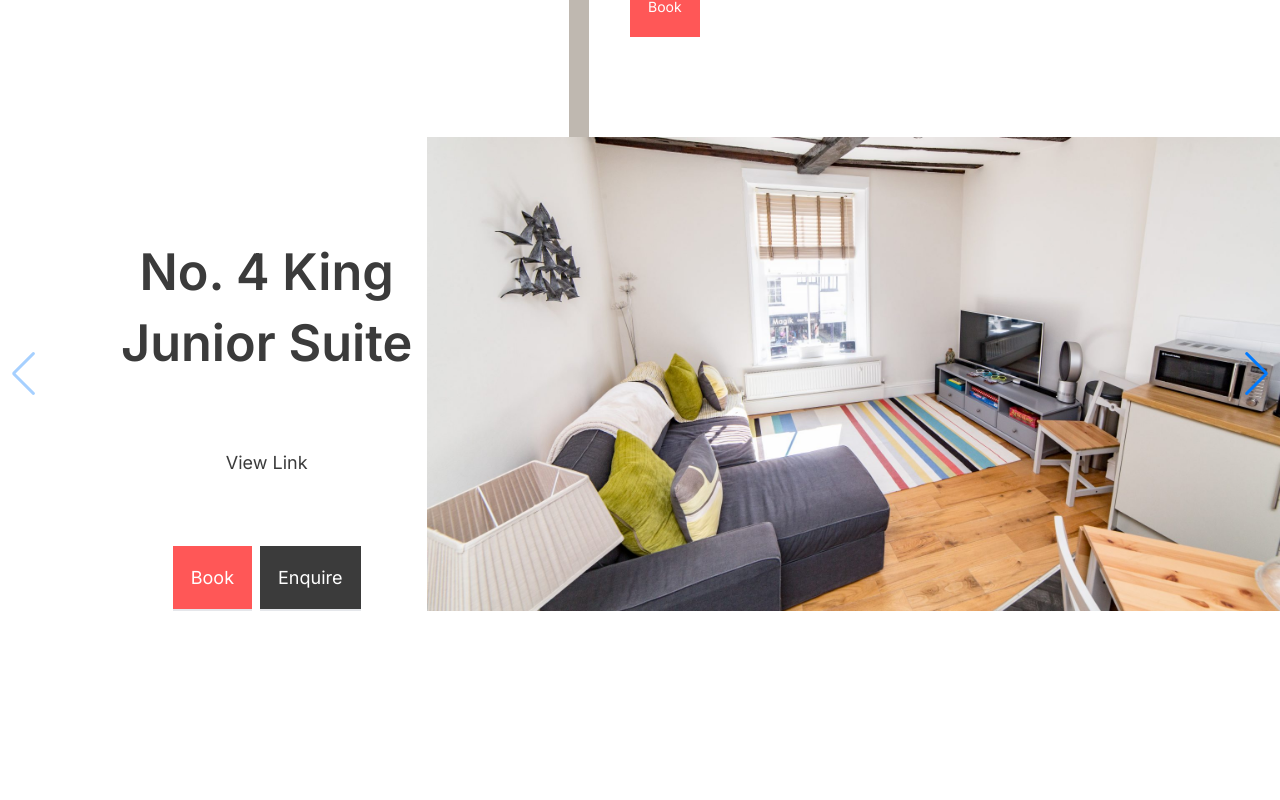
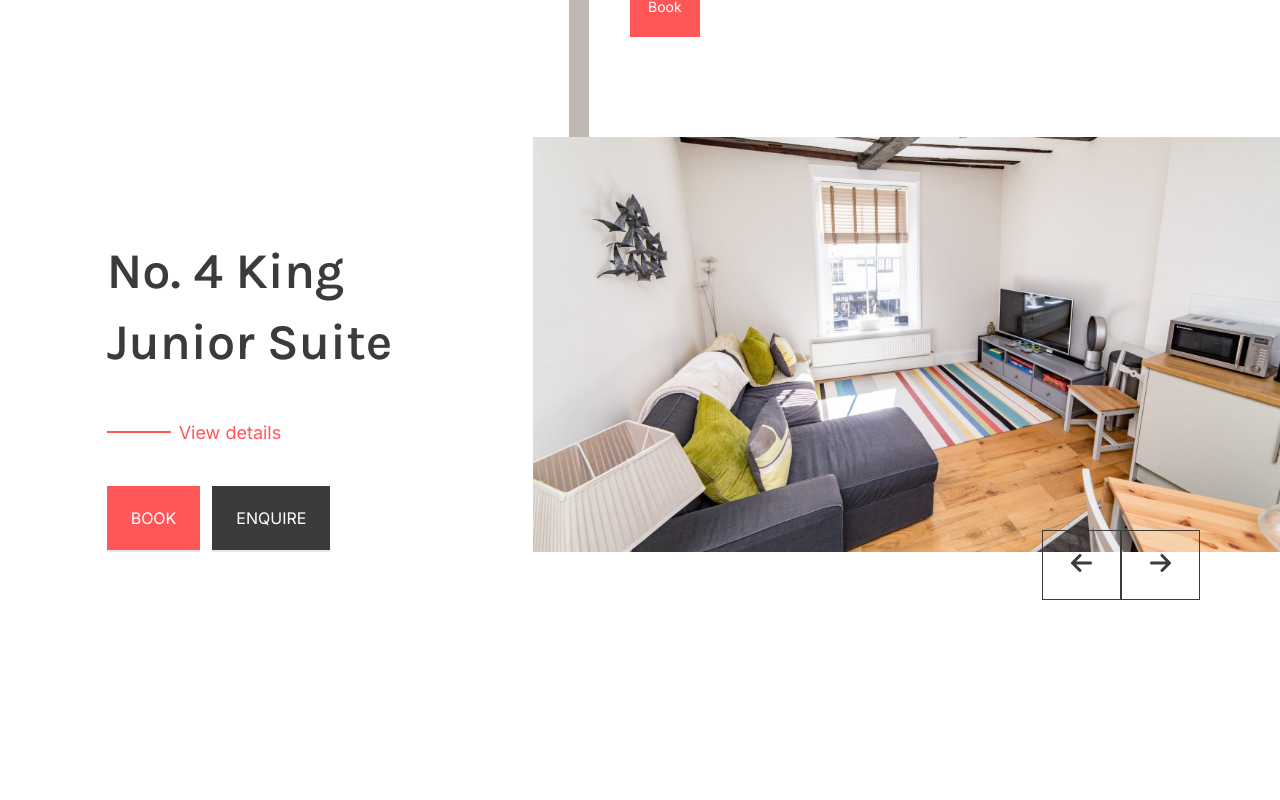
Before and after one commit to mohammadfahad5011/hugo_next, a Next.js app: page / in a window 1280 px wide. Shown: the part 1120-1920 px from the top of the page. Built offline with nearby package versions, Linux system fonts and the light colour scheme.

Commit message:
destop slider

```diff
--- a/app/globals.css
+++ b/app/globals.css
@@ -1,3 +1,5 @@
+@import url("https://fonts.googleapis.com/css2?family=Karla:ital,wght@0,200..800;1,200..800&display=swap");
+
 @import url("https://fonts.googleapis.com/css2?family=Karla:ital,wght@0,200..800;1,200..800&display=swap");
 
 @tailwind base;
@@ -36,3 +38,12 @@ body {
   width: 100%;
   margin-inline: auto;
 }
+
+h1,
+h2,
+h3,
+h4,
+h5,
+h6 {
+  font-family: Karla, sans-serif;
+}
--- a/app/ui/sider/SingleSlideItems.js
+++ b/app/ui/sider/SingleSlideItems.js
@@ -6,8 +6,8 @@ import slide_1 from "../../../public/images/slide-1.jpg";
 const SingleSlideItems = () => {
   return (
     <div className="grid grid-cols-12">
-      <div className="col-span-1"></div>
-      <div className="col-span-3">
+      <div className="lg:col-span-1"></div>
+      <div className="col-span-12 lg:col-span-3 order-2 md:order-1">
         <div className="flex h-full flex-col justify-between">
           <h2 className="mt-[100px] text-[2.8em] leading-[1.4] font-semibold">
             No. 4 King Junior Suite
@@ -29,7 +29,8 @@ const SingleSlideItems = () => {
           </div>
         </div>
       </div>
-      <div className="col-span-8">
+
+      <div className="col-span-12 lg:col-span-8 order-1 md:order-2">
         <Image
           src={slide_1}
           alt="Picture of the author"
--- a/app/ui/sider/Slider.js
+++ b/app/ui/sider/Slider.js
@@ -1,38 +1,240 @@
 "use client";
-import React, { useRef, useState } from "react";
-// Import Swiper React components
+import React from "react";
 import { Swiper, SwiperSlide } from "swiper/react";
-
-// Import Swiper styles
 import "swiper/css";
 import "swiper/css/navigation";
-
 import "./style.css";
-
 import SingleSlideItemsr from "./SingleSlideItems";
 
-// import required modules
-import { Navigation } from "swiper/modules";
+import Image from "next/image";
+import slide_1 from "../../../public/images/slide-1.jpg";
+
+import "@fortawesome/fontawesome-svg-core/styles.css";
+
+// components/MyComponent.js
+import { FontAwesomeIcon } from "@fortawesome/react-fontawesome";
+import { faArrowLeft, faArrowRight } from "@fortawesome/free-solid-svg-icons";
+
+// Import Swiper core and required modules
+import SwiperCore, { Navigation } from "swiper";
+// Initialize Swiper core modules
+SwiperCore.use([Navigation]);
 
 export default function App() {
+  const swiperRef = React.useRef(null);
+
+  const goPrev = () => {
+    if (swiperRef.current && swiperRef.current.swiper) {
+      swiperRef.current.swiper.slidePrev();
+    }
+  };
+
+  const goNext = () => {
+    if (swiperRef.current && swiperRef.current.swiper) {
+      swiperRef.current.swiper.slideNext();
+    }
+  };
+
   return (
-    <>
-      <div className="mb-[200px] ">
-        <Swiper navigation={true} modules={[Navigation]} className="mySwiper">
+    <div className="mb-[200px] relative">
+      <Swiper
+        ref={swiperRef}
+        navigation={{
+          prevEl: ".custom-prev",
+          nextEl: ".custom-next",
+        }}
+        className="mySwiper"
+      >
         <SwiperSlide>
-            <SingleSlideItemsr />
+          <div className="grid grid-cols-12">
+            <div className="md:col-span-1 md:order-1"></div>
+            <div className="col-span-12 md:col-span-3 order-2 md:order-2">
+              <div className="flex h-full flex-col justify-between items-start">
+                <h2 className="text-left mt-[100px] text-[2em] lg:text-[2.8em] leading-[1.4] font-semibold">
+                  No. 4 King Junior Suite
+                </h2>
+                <div class="group flex gap-x-2 items-center">
+                  <span class="h-[2px] w-16 inline-block bg-[#FF5757] group-hover:bg-[#3B3B3B] transition-all"></span>
+                  <a
+                    href="#"
+                    class="text-[#FF5757] group-hover:text-[#3B3B3B] transition-all"
+                  >
+                    View details
+                  </a>
+                </div>
+
+                <div className="flex gap-3 justify-center">
+                  <button className="text-base bg-[#ff5757] uppercase transition-all border-b-2 hover:border-[#3B3B3B] text-white px-6 py-5">
+                    Book
+                  </button>
+                  <button className="text-base bg-[#3B3B3B] uppercase transition-all border-b-2 hover:border-[#ff5757] text-white px-6 py-5">
+                    Enquire
+                  </button>
+                </div>
+              </div>
+            </div>
+            <div className="md:col-span-1 md:order-3"></div>
+            <div className="col-span-12 md:col-span-7 relative order-1 md:order-4">
+              <Image
+                src={slide_1}
+                alt="Picture of the author"
+                // width={300}
+                // height={300}
+                placeholder="blur"
+              />
+
+              <div className="absolute w-full -bottom-14 md:-bottom-12 md:right-20 z-10 ">
+                <div className="flex -mt-6  relative justify-start md:justify-end z-10">
+                  <div
+                    className="custom-prev border-[1.5px] border-[#3b3b3b] px-6 py-3 md:px-7 md:py-5"
+                    onClick={goPrev}
+                  >
+                    <FontAwesomeIcon
+                      icon={faArrowLeft}
+                      style={{ fontSize: "24px" }}
+                    />
+                  </div>
+                  <div
+                    className="custom-next border-[1.5px] border-[#3b3b3b] px-6 py-3 md:px-7 md:py-5"
+                    onClick={goNext}
+                  >
+                    <FontAwesomeIcon
+                      icon={faArrowRight}
+                      style={{ fontSize: "24px" }}
+                    />
+                  </div>
+                </div>
+              </div>
+            </div>
+          </div>
         </SwiperSlide>
         <SwiperSlide>
-            <SingleSlideItemsr />
+          <div className="grid grid-cols-12">
+            <div className="md:col-span-1 md:order-1"></div>
+            <div className="col-span-12 md:col-span-3 order-2 md:order-2">
+              <div className="flex h-full flex-col justify-between items-start">
+                <h2 className="text-left mt-[100px] text-[2em] lg:text-[2.8em] leading-[1.4] font-semibold">
+                  No. 4 King Junior Suite
+                </h2>
+                <div class="group flex gap-x-2 items-center">
+                  <span class="h-[2px] w-16 inline-block bg-[#FF5757] group-hover:bg-[#3B3B3B] transition-all"></span>
+                  <a
+                    href="#"
+                    class="text-[#FF5757] group-hover:text-[#3B3B3B] transition-all"
+                  >
+                    View details
+                  </a>
+                </div>
+
+                <div className="flex gap-3 justify-center">
+                  <button className="text-base bg-[#ff5757] uppercase transition-all border-b-2 hover:border-[#3B3B3B] text-white px-6 py-5">
+                    Book
+                  </button>
+                  <button className="text-base bg-[#3B3B3B] uppercase transition-all border-b-2 hover:border-[#ff5757] text-white px-6 py-5">
+                    Enquire
+                  </button>
+                </div>
+              </div>
+            </div>
+            <div className="md:col-span-1 md:order-3"></div>
+            <div className="col-span-12 md:col-span-7 relative order-1 md:order-4">
+              <Image
+                src={slide_1}
+                alt="Picture of the author"
+                // width={300}
+                // height={300}
+                placeholder="blur"
+              />
+
+              <div className="absolute w-full -bottom-14 md:-bottom-12 md:right-20 z-10 ">
+                <div className="flex -mt-6  relative justify-start md:justify-end z-10">
+                  <div
+                    className="custom-prev border-[1.5px] border-[#3b3b3b] px-6 py-3 md:px-7 md:py-5"
+                    onClick={goPrev}
+                  >
+                    <FontAwesomeIcon
+                      icon={faArrowLeft}
+                      style={{ fontSize: "24px" }}
+                    />
+                  </div>
+                  <div
+                    className="custom-next border-[1.5px] border-[#3b3b3b] px-6 py-3 md:px-7 md:py-5"
+                    onClick={goNext}
+                  >
+                    <FontAwesomeIcon
+                      icon={faArrowRight}
+                      style={{ fontSize: "24px" }}
+                    />
+                  </div>
+                </div>
+              </div>
+            </div>
+          </div>
         </SwiperSlide>
         <SwiperSlide>
-            <SingleSlideItemsr />
-          </SwiperSlide>
-          <SwiperSlide>
-            <SingleSlideItemsr />
+          <div className="grid grid-cols-12">
+            <div className="md:col-span-1 md:order-1"></div>
+            <div className="col-span-12 md:col-span-3 order-2 md:order-2">
+              <div className="flex h-full flex-col justify-between items-start">
+                <h2 className="text-left mt-[100px] text-[2em] lg:text-[2.8em] leading-[1.4] font-semibold">
+                  No. 4 King Junior Suite
+                </h2>
+                <div class="group flex gap-x-2 items-center">
+                  <span class="h-[2px] w-16 inline-block bg-[#FF5757] group-hover:bg-[#3B3B3B] transition-all"></span>
+                  <a
+                    href="#"
+                    class="text-[#FF5757] group-hover:text-[#3B3B3B] transition-all"
+                  >
+                    View details
+                  </a>
+                </div>
+
+                <div className="flex gap-3 justify-center">
+                  <button className="text-base bg-[#ff5757] uppercase transition-all border-b-2 hover:border-[#3B3B3B] text-white px-6 py-5">
+                    Book
+                  </button>
+                  <button className="text-base bg-[#3B3B3B] uppercase transition-all border-b-2 hover:border-[#ff5757] text-white px-6 py-5">
+                    Enquire
+                  </button>
+                </div>
+              </div>
+            </div>
+            <div className="md:col-span-1 md:order-3"></div>
+            <div className="col-span-12 md:col-span-7 relative order-1 md:order-4">
+              <Image
+                src={slide_1}
+                alt="Picture of the author"
+                // width={300}
+                // height={300}
+                placeholder="blur"
+              />
+
+              <div className="absolute w-full -bottom-14 md:-bottom-12 md:right-20 z-10 ">
+                <div className="flex -mt-6  relative justify-start md:justify-end z-10">
+                  <div
+                    className="custom-prev border-[1.5px] border-[#3b3b3b] px-6 py-3 md:px-7 md:py-5"
+                    onClick={goPrev}
+                  >
+                    <FontAwesomeIcon
+                      icon={faArrowLeft}
+                      style={{ fontSize: "24px" }}
+                    />
+                  </div>
+                  <div
+                    className="custom-next border-[1.5px] border-[#3b3b3b] px-6 py-3 md:px-7 md:py-5"
+                    onClick={goNext}
+                  >
+                    <FontAwesomeIcon
+                      icon={faArrowRight}
+                      style={{ fontSize: "24px" }}
+                    />
+                  </div>
+                </div>
+              </div>
+            </div>
+          </div>
         </SwiperSlide>
       </Swiper>
     </div>
-    </>
   );
 }
--- a/app/ui/sider/style.css
+++ b/app/ui/sider/style.css
@@ -22,3 +22,7 @@
   height: 100%;
   object-fit: cover;
 }
+
+.mySwiper {
+  padding-bottom: 50px;
+}
```
Lines whose indentation alone changed are shown as unchanged.
